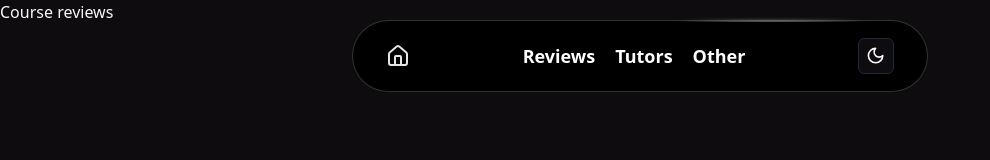
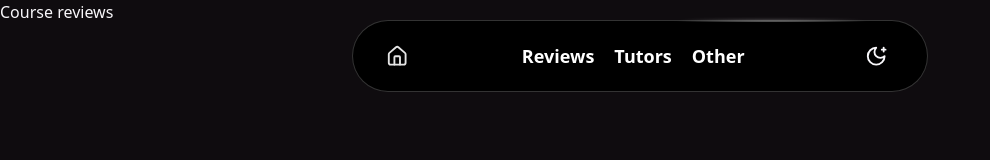
Before and after one commit to freshc0w/uqstudents, a React (Vite) app in the folder client/: page /app/courseReviews in a window 1280 px wide. Shown: the top 160 px of the page, without its empty margins (0-990 px from the left). Built offline with nearby package versions, Linux system fonts and the light colour scheme.

Commit message:
Refactor mode toggle to remove dropdown functionality

```diff
--- a/client/src/components/layouts/navbar-layout.tsx
+++ b/client/src/components/layouts/navbar-layout.tsx
@@ -36,7 +36,7 @@ const Navbar = ({
     >
       <Menu setActive={setActive}>
         <HoveredLink to="/app" className="flex items-center space-x-2">
-          <Home />
+          <Home width="1.4rem" height="1.4rem" />
         </HoveredLink>
         <div className="flex justify-center space-x-5">
           <MenuItem setActive={setActive} active={active} item="Reviews">
--- a/client/src/components/mode-toggle.tsx
+++ b/client/src/components/mode-toggle.tsx
@@ -1,37 +1,19 @@
-import { Moon, Sun } from "lucide-react";
-
+import { MoonStar, Sun } from "lucide-react";
 import { Button } from "@/components/ui/button";
-import {
-  DropdownMenu,
-  DropdownMenuContent,
-  DropdownMenuItem,
-  DropdownMenuTrigger,
-} from "@/components/ui/dropdown-menu";
 import { useTheme } from "@/components/theme-provider";
 
 export function ModeToggle() {
-  const { setTheme } = useTheme();
+  const { theme, setTheme } = useTheme();
+
+  const toggleTheme = () => {
+    setTheme(theme === "light" ? "dark" : "light");
+  };
 
   return (
-    <DropdownMenu>
-      <DropdownMenuTrigger asChild>
-        <Button variant="outline" size="icon">
-          <Sun className="h-[1.2rem] w-[1.2rem] rotate-0 scale-100 transition-all dark:-rotate-90 dark:scale-0" />
-          <Moon className="absolute h-[1.2rem] w-[1.2rem] rotate-90 scale-0 transition-all dark:rotate-0 dark:scale-100" />
-          <span className="sr-only">Toggle theme</span>
-        </Button>
-      </DropdownMenuTrigger>
-      <DropdownMenuContent align="end">
-        <DropdownMenuItem onClick={() => setTheme("light")}>
-          Light
-        </DropdownMenuItem>
-        <DropdownMenuItem onClick={() => setTheme("dark")}>
-          Dark
-        </DropdownMenuItem>
-        <DropdownMenuItem onClick={() => setTheme("system")}>
-          System
-        </DropdownMenuItem>
-      </DropdownMenuContent>
-    </DropdownMenu>
+    <Button variant="ghost" size="icon" onClick={toggleTheme}>
+      <Sun className="h-[1.4rem] w-[1.4rem] rotate-0 scale-100 transition-all dark:-rotate-90 dark:scale-0" />
+      <MoonStar className="absolute h-[1.4rem] w-[1.4rem] rotate-90 scale-0 transition-all dark:rotate-0 dark:scale-100" />
+      <span className="sr-only">Toggle theme</span>
+    </Button>
   );
 }
```
